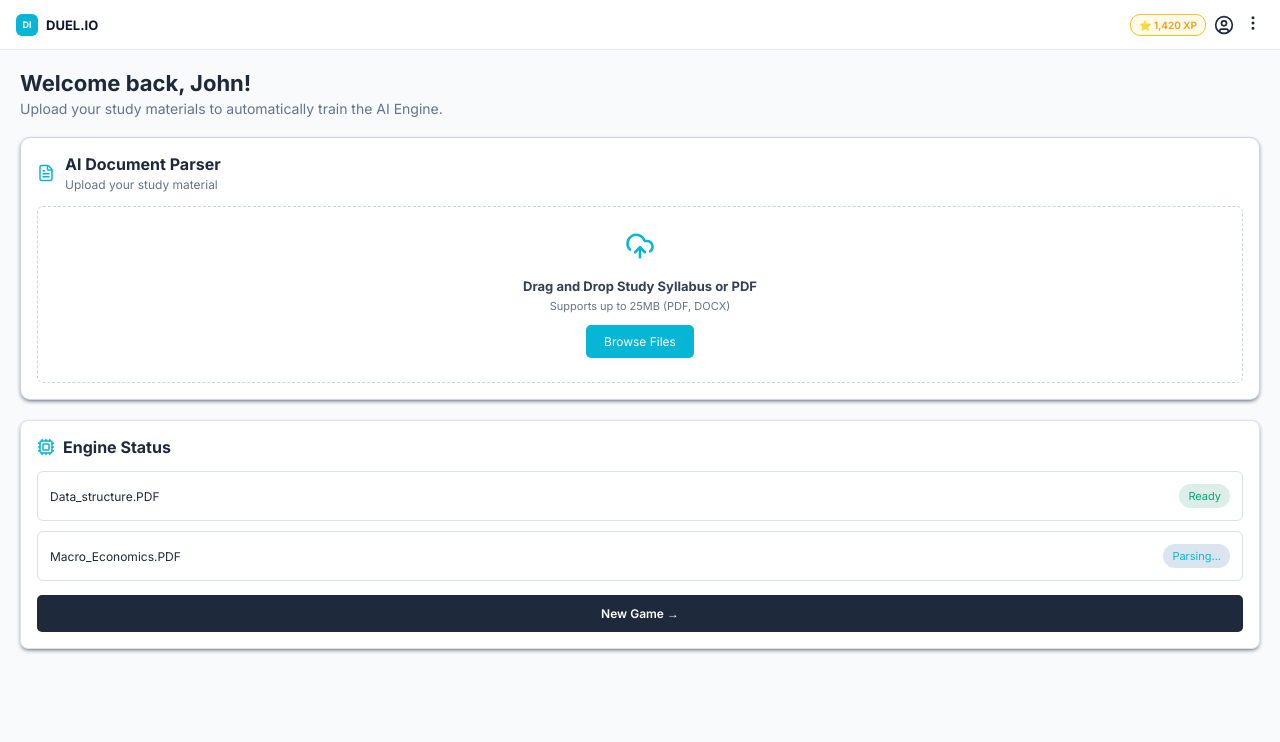
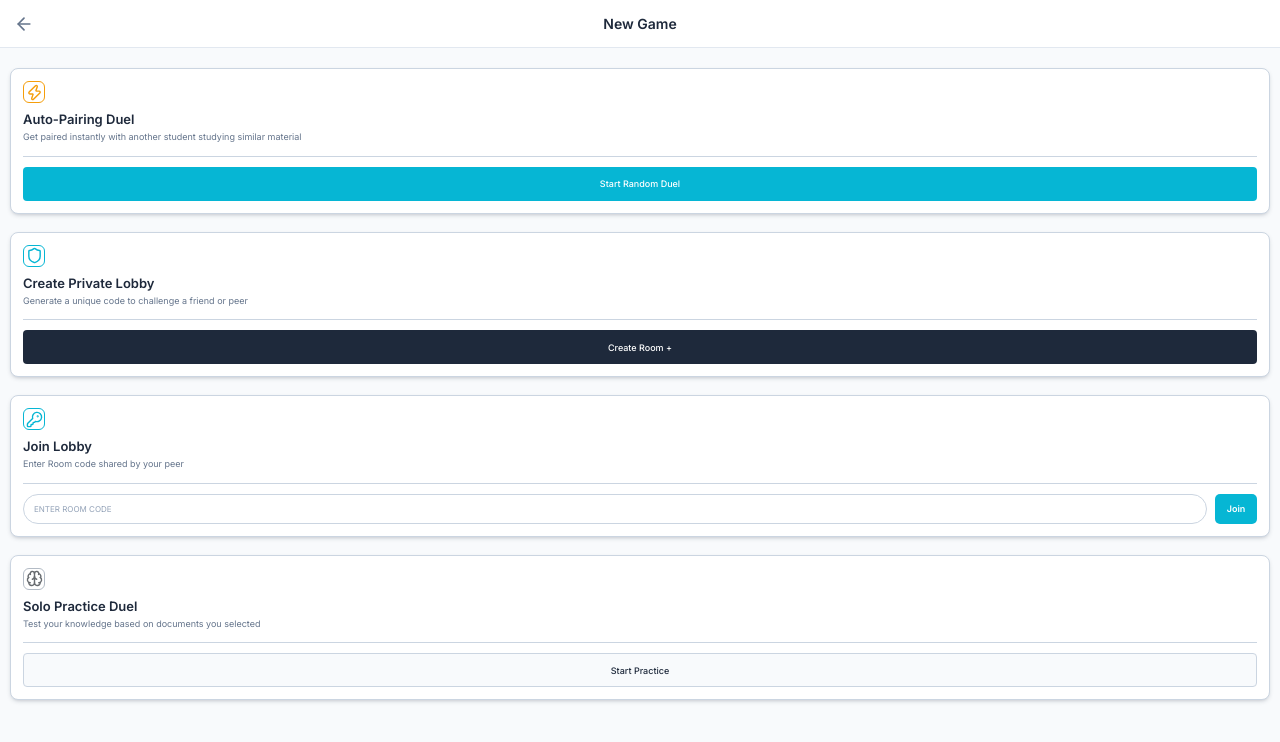
Before and after one commit to success-paul-king/Duel, a React (Vite) app: page /new-game in a window 1280 px wide. Shown: the top 742 px of the page. Built offline with nearby package versions, Linux system fonts and the light colour scheme.

Commit message:
Build New Game screen UI

```diff
--- a/package.json
+++ b/package.json
@@ -12,7 +12,8 @@
   "dependencies": {
     "lucide-react": "^1.48.0",
     "react": "^19.2.8",
-    "react-dom": "^19.2.8"
+    "react-dom": "^19.2.8",
+    "react-router-dom": "^7.18.4"
   },
   "devDependencies": {
     "@eslint/js": "^10.0.1",
--- a/src/App.css
+++ b/src/App.css
@@ -253,3 +253,176 @@
   font-weight: 600;
   cursor: pointer;
 }
+/*
+   NEW GAME SCREEN
+ */
+
+.new-game-page {
+  min-height: 100vh;
+  background: #F8FAFC;
+}
+
+.new-game-header {
+  height: 48px;
+  display: flex;
+  align-items: center;
+  justify-content: center;
+  position: relative;
+  background: #FFFFFF;
+  border-bottom: 1px solid #E2E8F0;
+}
+
+.new-game-header h1 {
+  margin: 0;
+  font-size: 14px;
+  font-weight: 600;
+  color: #1E293B;
+}
+
+.back-button {
+  position: absolute;
+  left: 10px;
+  display: flex;
+  align-items: center;
+  justify-content: center;
+  width: 28px;
+  height: 28px;
+  padding: 0;
+  border: none;
+  border-radius: 50%;
+  background: transparent;
+  color: #64748B;
+  cursor: pointer;
+}
+
+.back-button:hover {
+  background: #F1F5F9;
+}
+
+.game-options {
+  display: flex;
+  flex-direction: column;
+  gap: 18px;
+  padding: 20px 10px;
+}
+
+.game-card {
+  padding: 12px;
+  background: #FFFFFF;
+  border: 1px solid #CBD5E1;
+  border-radius: 8px;
+  box-shadow: 0 2px 5px -2px rgba(30, 41, 59, 0.35);
+}
+
+.game-icon {
+  display: flex;
+  align-items: center;
+  justify-content: center;
+  width: 22px;
+  height: 22px;
+  margin-bottom: 8px;
+  border: 1px solid;
+  border-radius: 6px;
+}
+
+.game-icon.amber {
+  color: #F59E0B;
+  border-color: #F59E0B;
+}
+
+.game-icon.cyan-icon {
+  color: #06B6D4;
+  border-color: #06B6D4;
+}
+
+.game-icon.slate-icon {
+  color: #686c70;
+  border-color: #b3bbc5;
+}
+
+.game-card h2 {
+  margin: 0 0 4px;
+  font-size: 13px;
+  font-weight: 600;
+  color: #1E293B;
+}
+
+.game-card p {
+  margin: 0 0 12px;
+  max-width: 300px;
+  font-size: 9px;
+  line-height: 1.4;
+  color: #64748B;
+}
+.card-divider {
+  width: 100%;
+  height: 1px;
+  margin: 0 0 10px;
+  background: #CBD5E1;
+}
+.game-button {
+  width: 100%;
+  height: 34px;
+  border: none;
+  border-radius: 4px;
+  font-family: inherit;
+  font-size: 9px;
+  font-weight: 500;
+  cursor: pointer;
+}
+
+.game-button.cyan {
+  background: #06B6D4;
+  color: #FFFFFF;
+}
+
+.game-button.dark {
+  background: #1E293B;
+  color: #FFFFFF;
+}
+
+.game-button.light {
+  background: #F8FAFC;
+  border: 1px solid #CBD5E1;
+  color: #1E293B;
+}
+
+.join-row {
+  display: flex;
+  align-items: center;
+  gap: 8px;
+}
+
+.join-row input {
+  flex: 1;
+  height: 30px;
+  min-width: 0;
+  padding: 0 10px;
+  border: 1px solid #CBD5E1;
+  border-radius: 15px;
+  outline: none;
+  font-family: inherit;
+  font-size: 8px;
+  color: #1E293B;
+}
+
+.join-row input::placeholder {
+  color: #94A3B8;
+}
+
+.join-row input:focus {
+  border-color: #06B6D4;
+}
+
+.join-button {
+  width: 42px;
+  height: 30px;
+  border: none;
+  border-radius: 5px;
+  background: #06B6D4;
+  color: #FFFFFF;
+  font-family: inherit;
+  font-size: 9px;
+  font-weight: 600;
+  cursor: pointer;
+}
--- a/src/App.jsx
+++ b/src/App.jsx
@@ -1,13 +1,29 @@
+import { BrowserRouter, Routes, Route } from "react-router-dom"
 import "./App.css"
 import Header from "./components/Header"
 import Dashboard from "./components/Dashboard"
+import NewGame from "./components/NewGame"
 
 function App() {
   return (
-    <div>
-      <Header />
-      <Dashboard />
-    </div>
+    <BrowserRouter>
+      <Routes>
+        <Route
+          path="/"
+          element={
+            <>
+              <Header />
+              <Dashboard />
+            </>
+          }
+        />
+
+        <Route
+          path="/new-game"
+          element={<NewGame />}
+        />
+      </Routes>
+    </BrowserRouter>
   )
 }
 
--- /dev/null
+++ b/src/components/NewGame.jsx
@@ -0,0 +1,115 @@
+import {
+  ArrowLeft,
+  Zap,
+  Shield,
+  KeyRound,
+  Brain
+} from "lucide-react"
+function NewGame() {
+  return (
+    <main className="new-game-page">
+      <header className="new-game-header">
+        <button className="back-button" aria-label="Go back">
+          <ArrowLeft size={20} />
+        </button>
+
+        <h1>New Game</h1>
+      </header>
+
+      <section className="game-options">
+
+        {/* Auto-Pairing Duel */}
+        <div className="game-card">
+          <div className="game-icon amber">
+            <Zap size={17} />
+          </div>
+
+          <h2>Auto-Pairing Duel</h2>
+
+          <p>
+            Get paired instantly with another student
+            studying similar material
+          </p>
+
+          <div className="card-divider"></div>
+
+          <button className="game-button cyan">
+            Start Random Duel
+          </button>
+        </div>
+
+
+        {/* Create Private Lobby */}
+        <div className="game-card">
+          <div className="game-icon cyan-icon">
+            <Shield size={17} />
+          </div>
+
+          <h2>Create Private Lobby</h2>
+
+          <p>
+            Generate a unique code to challenge a
+            friend or peer
+          </p>
+
+          <div className="card-divider"></div>
+
+          <button className="game-button dark">
+            Create Room +
+          </button>
+        </div>
+
+
+        {/* Join Lobby */}
+        <div className="game-card">
+          <div className="game-icon cyan-icon">
+            <KeyRound size={17} />
+          </div>
+
+          <h2>Join Lobby</h2>
+
+          <p>
+            Enter Room code shared by your peer
+          </p>
+
+          <div className="card-divider"></div>
+
+          <div className="join-row">
+            <input
+              type="text"
+              placeholder="ENTER ROOM CODE"
+            />
+
+            <button className="join-button">
+              Join
+            </button>
+          </div>
+        </div>
+
+
+        {/* Solo Practice Duel */}
+        <div className="game-card">
+          <div className="game-icon slate-icon">
+            <Brain size={17} />
+          </div>
+
+          <h2>Solo Practice Duel</h2>
+
+          <p>
+            Test your knowledge based on documents
+            you selected
+          </p>
+
+          <div className="card-divider"></div>
+
+          <button className="game-button light">
+            Start Practice
+          </button>
+        </div>
+
+      </section>
+    </main>
+  )
+}
+
+export default NewGame
```
Also changed, not shown: 1 other file (tests, documents, lock files or other folders).
